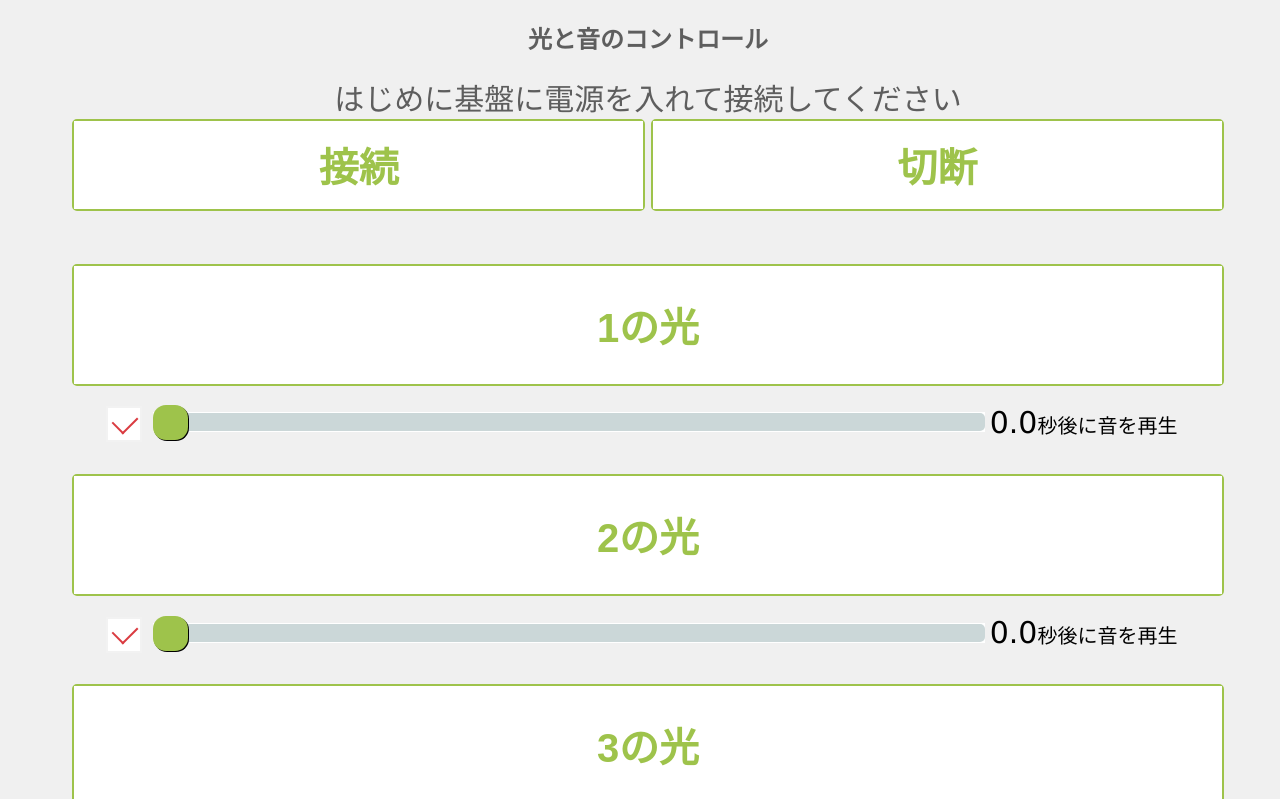
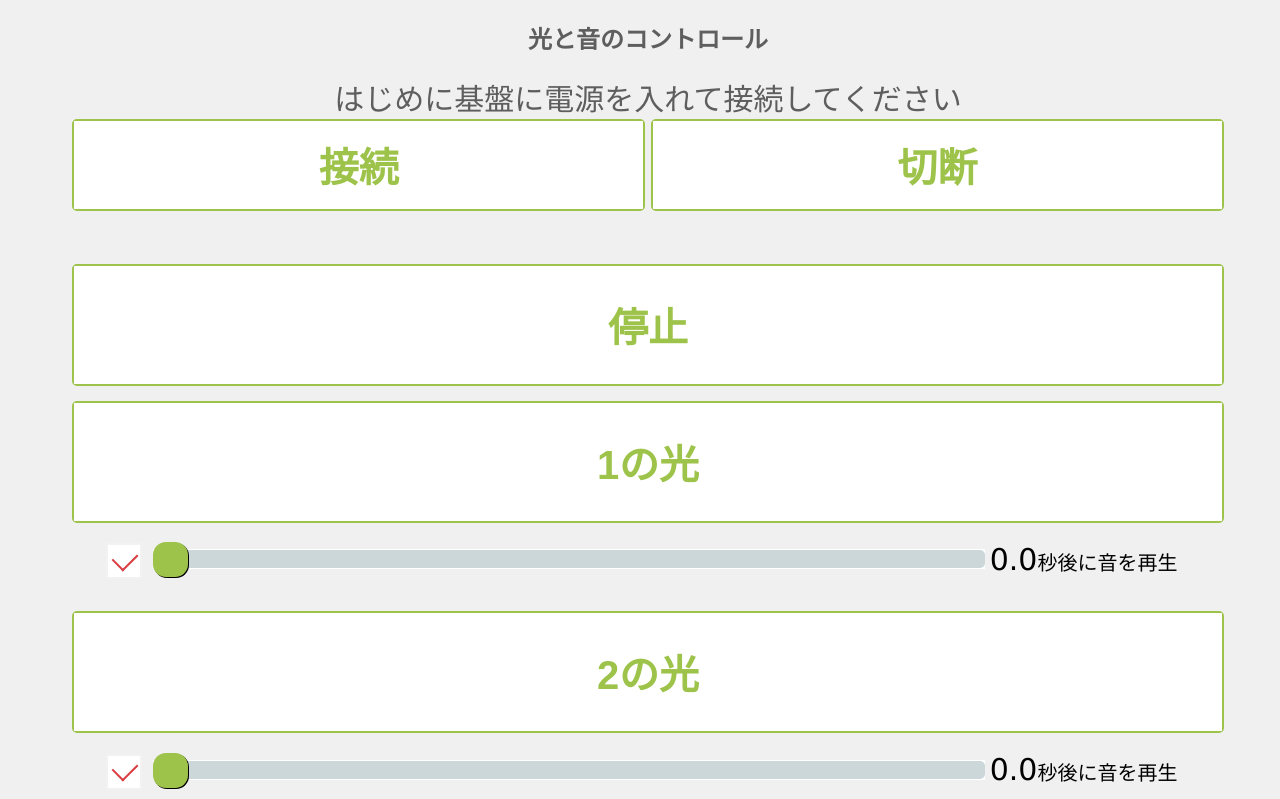
Before and after one commit to GloryRoad0713/ble.io, a plain HTML site: page index.html in a window 1280 px wide. Shown: the top 799 px of the page. Drawn offline with nearby package versions, Linux system fonts and the light colour scheme.

Commit message:
Update index.html

```diff
--- a/index.html
+++ b/index.html
@@ -25,7 +25,9 @@
     <span>まず基盤に電源を入れてble接続してください</span>
 </div>
 -->
-
+<div class="container">
+    <button id="send" value="0" class="btn-animation-02"><span>停止</span></a></button>
+</div>
 <div class="container">
     <button id="send" value="1" class="btn-animation-02"><span>1の光</span></a></button>
     <div class="cp_ipcheck">
```
